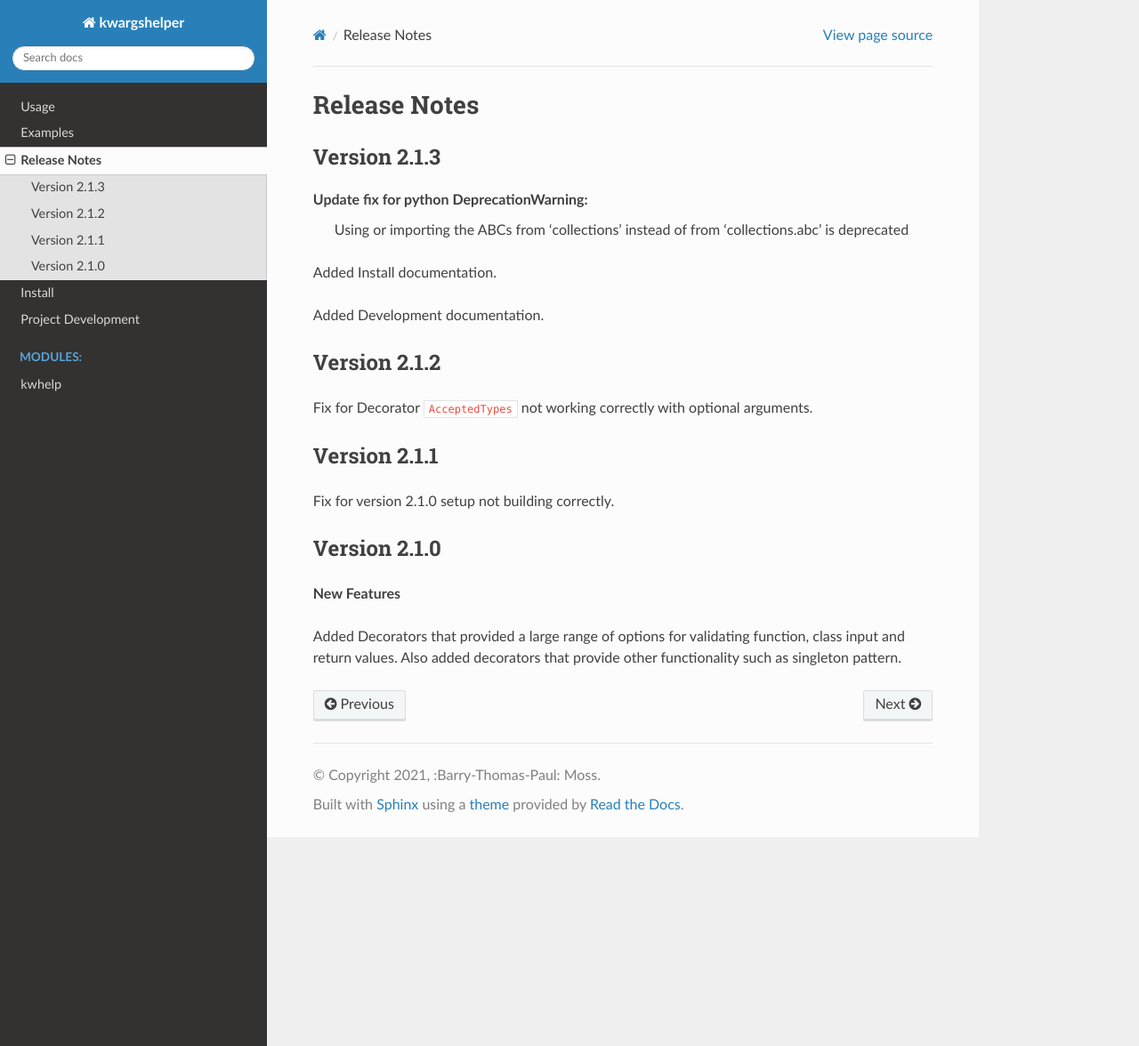
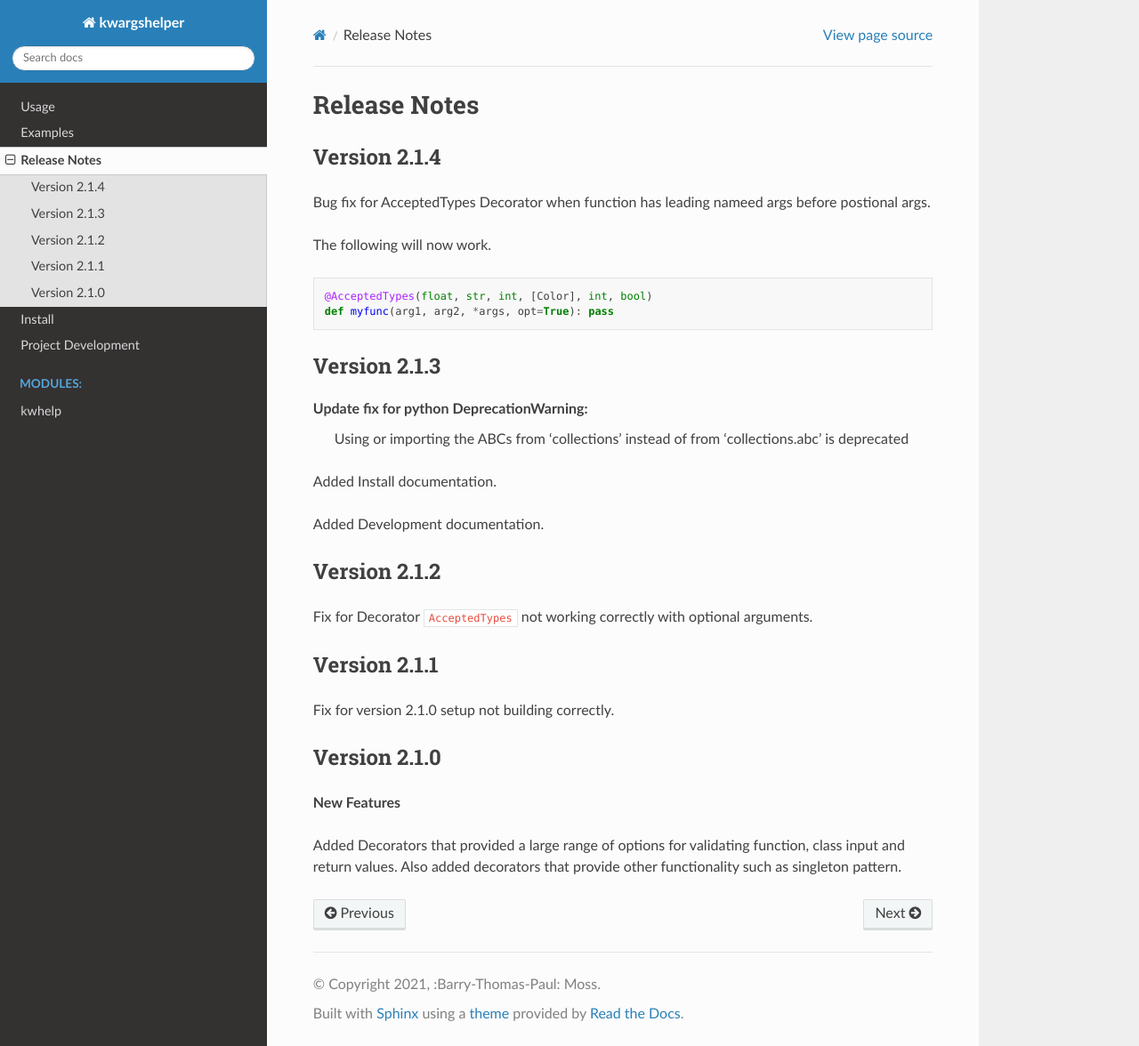
Before and after one commit to Amourspirit/python-kwargshelper, a Sphinx documentation site: the page built from docs/source/release.rst, in a window 1280 px wide and 1176 px high. Shown: the whole window at 89% size. Built offline with Sphinx 7.4.7 and the Read the Docs theme 2.0.0, drawn with Linux system fonts in a browser that asks for light colours; pages that are not in the unit, such as notebooks, are missing from menus.

Commit message:
ver bump

```diff
--- a/docs/source/release.rst
+++ b/docs/source/release.rst
@@ -1,5 +1,17 @@
 Release Notes
 =============
+
+Version 2.1.4
+-------------
+
+Bug fix for AcceptedTypes Decorator when function has leading nameed args before postional args.
+
+The following will now work.
+
+.. code-block:: python
+
+    @AcceptedTypes(float, str, int, [Color], int, bool)
+    def myfunc(arg1, arg2, *args, opt=True): pass
 
 Version 2.1.3
 -------------
--- a/kwhelp/__init__.py
+++ b/kwhelp/__init__.py
@@ -7,7 +7,7 @@ from .exceptions import CancelEventError, ReservedAttributeError, RuleError
 from typing import Iterable, List, Optional, Callable
 from collections import UserList
 from typing import Any, Dict, List, Optional, Set, Callable, Union
-VERSION = __version__ = '2.1.3'
+VERSION = __version__ = '2.1.4'
 
 # region class HelperArgs
 
```
